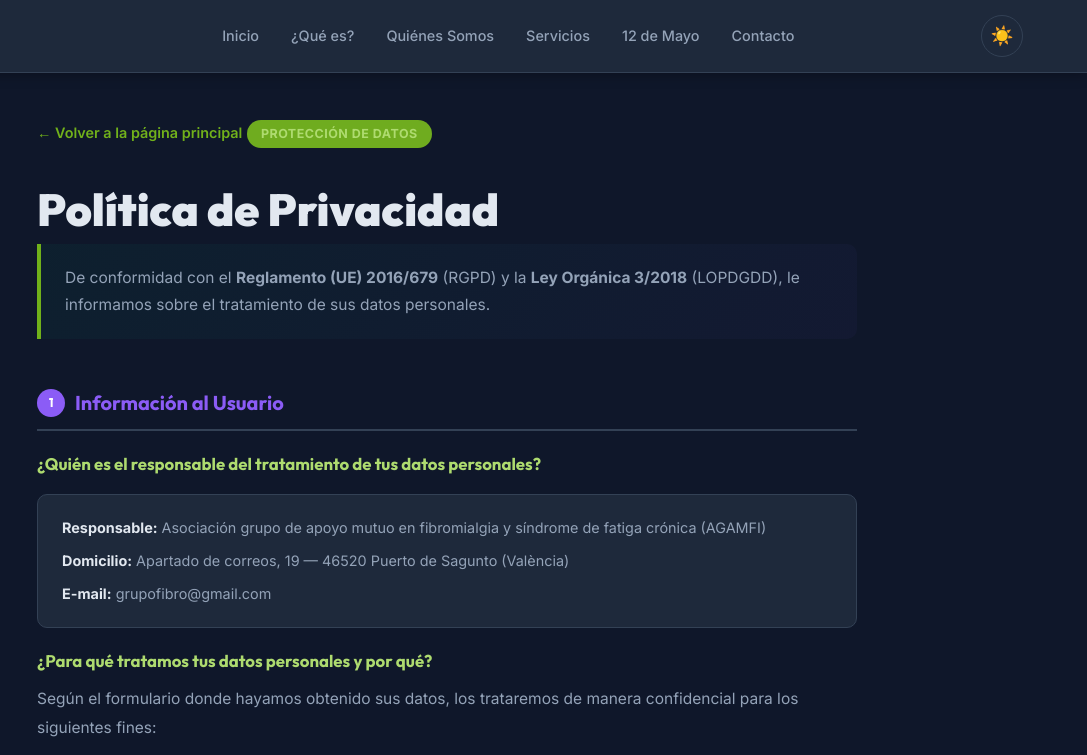
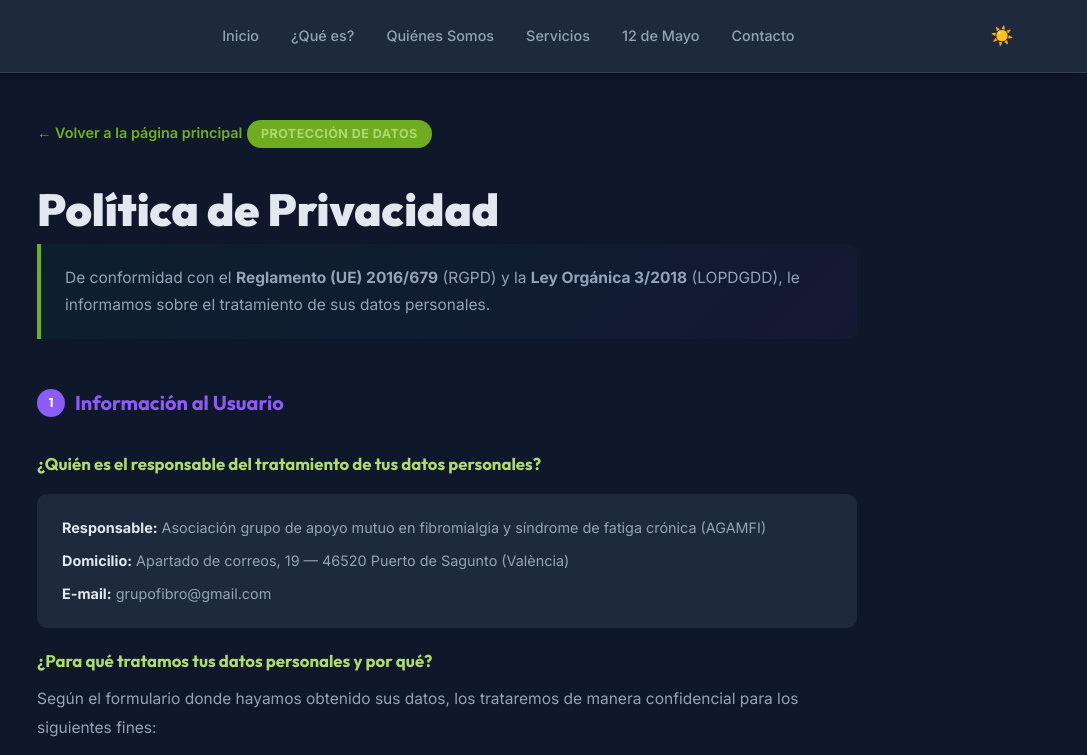
Before and after one commit to Ivajois80/Web, a plain HTML site: page privacidad.html in a window 1280 px wide. Both pictures are taken after a click on the button "Alternar modo oscuro/claro". Shown: the top 755 px of the page, 193-1280 px from the left. Drawn offline with Linux system fonts and the light colour scheme.

Commit message:
borde sol soluc

```diff
--- a/css/style.css
+++ b/css/style.css
@@ -31,7 +31,7 @@ body.dark {
   --bg: #0f172a;
   --bg2: #1e293b;
   --surface: #1e293b;
-  --border: #334155;
+  --border: #33415500;
   --green-pale:  hsla(85, 72%, 43%, 0.902);
 
   --purple-pale: #2e1065;
```
